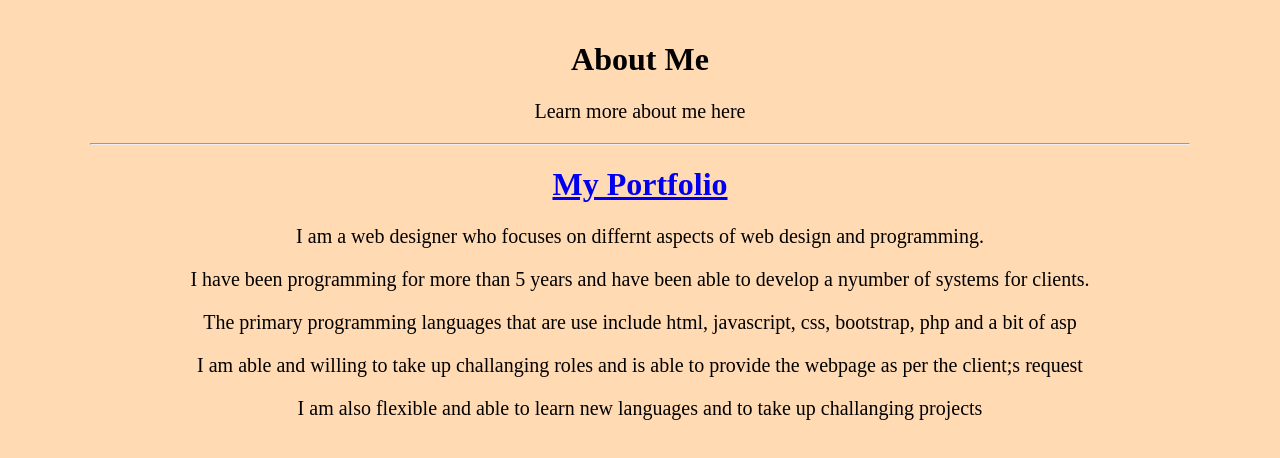
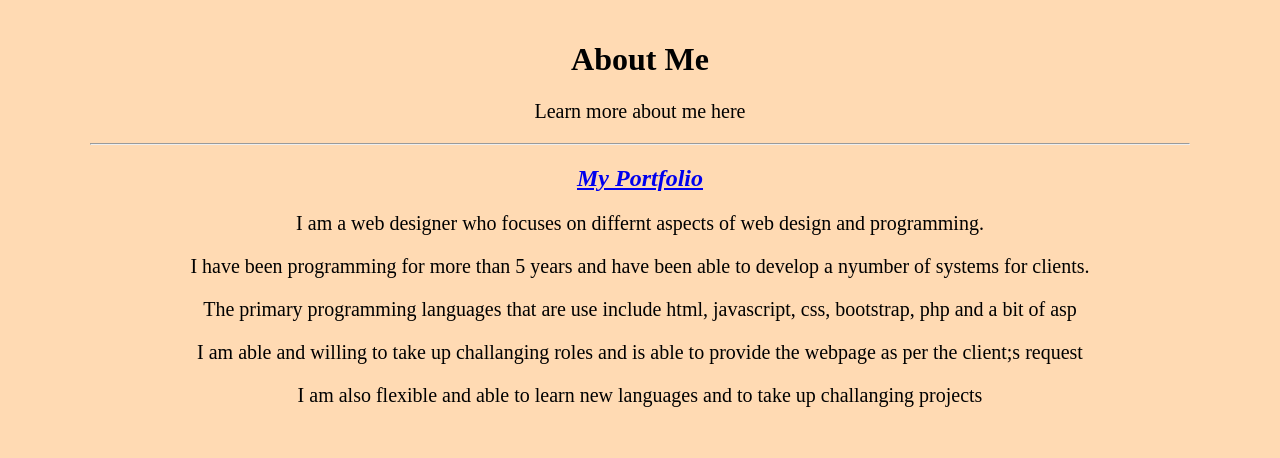
Before and after one commit to GGSolomon/my-portfolio, a plain HTML site: page about-me.html in a window 1280 px wide. Drawn offline with Linux system fonts and the light colour scheme.

```diff
--- a/about-me.html
+++ b/about-me.html
@@ -10,7 +10,7 @@
       <p class="center">Learn more about me here</p>
     <hr>
     <div class="center">
-      <h1><a href="index.html">My Portfolio</a></h1>
+      <h2><a href="index.html">My Portfolio</a></h2>
 
       <p>I am a web designer who focuses on differnt aspects of web design and programming.</p>
       <p>I have been programming for more than 5 years and have been able to develop a nyumber of systems for clients.</p>
```
Also changed, not shown: index.html (+4 -3 lines).
